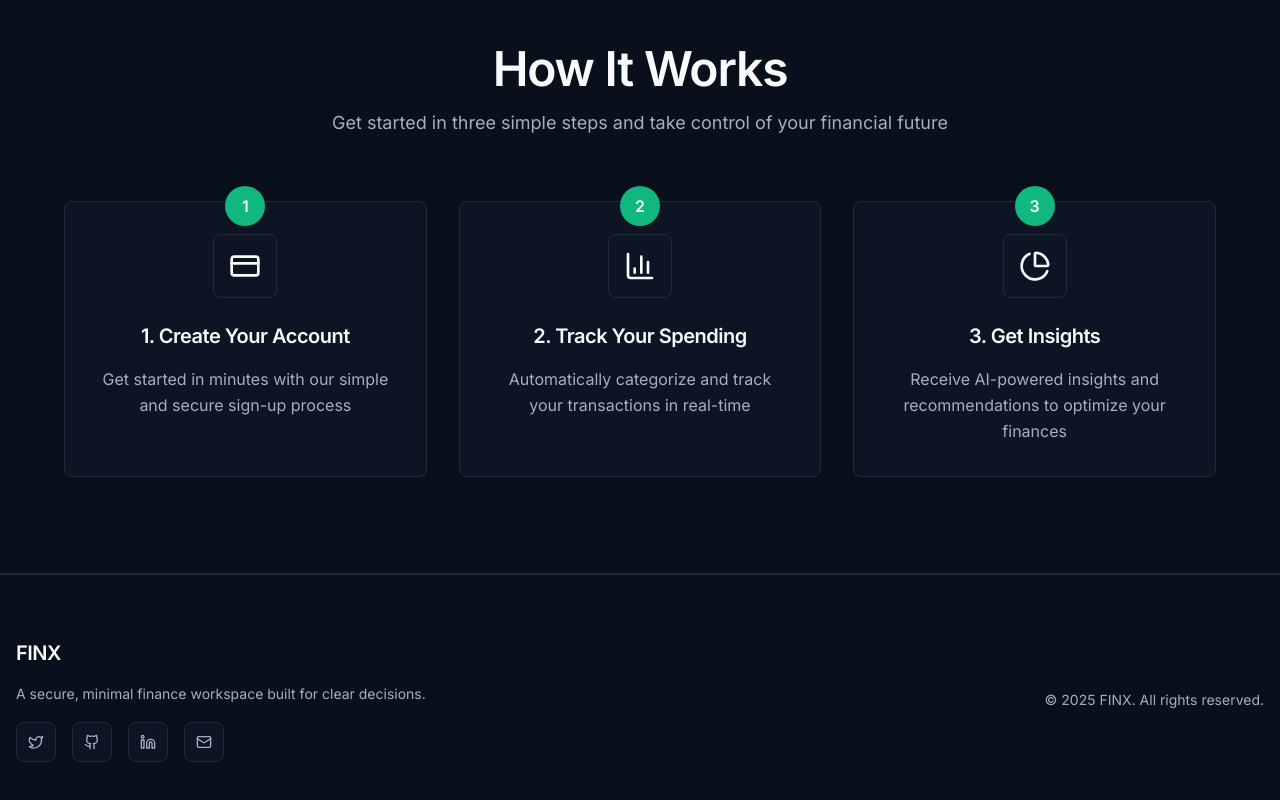
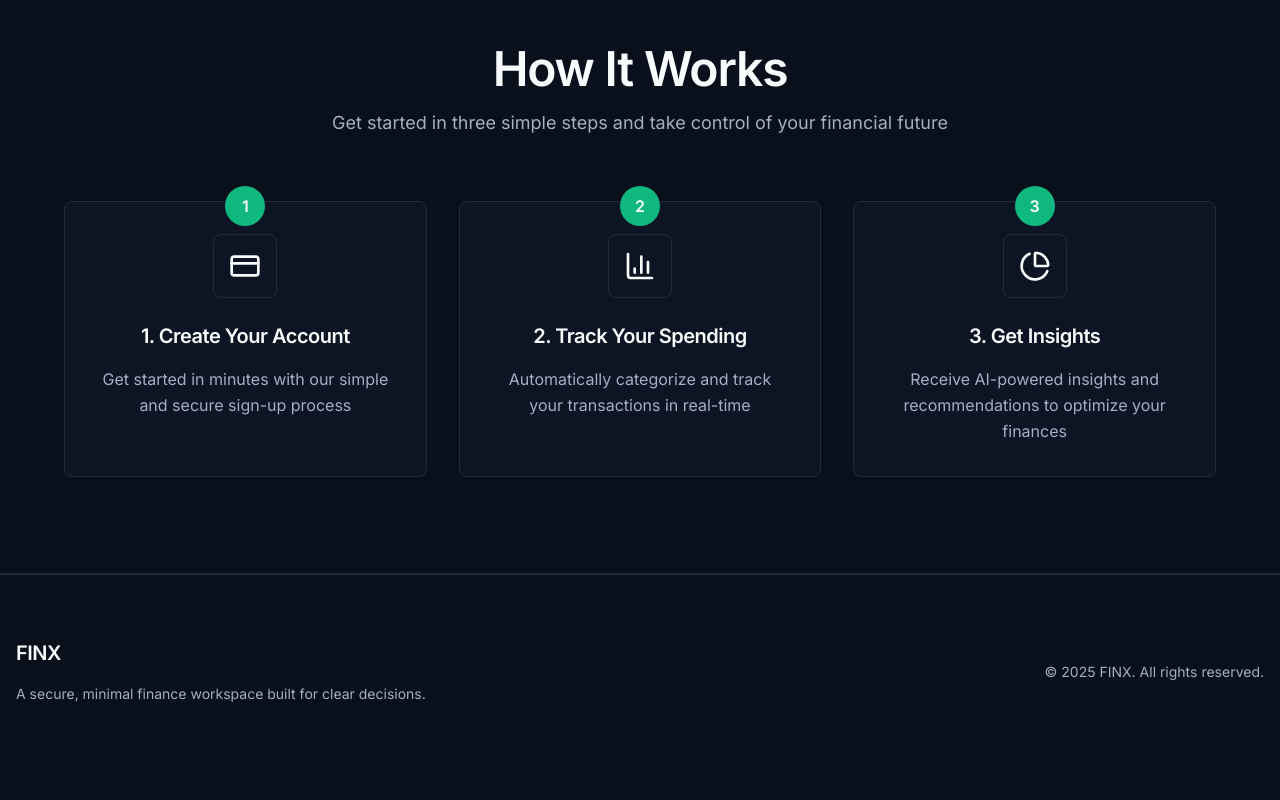
Before and after one commit to sachinrrr/finX, a Next.js app: page / in a window 1280 px wide. Shown: the part 1287-2087 px from the top of the page. After the commit the page ends 2057 px from the top, so only its background shows below. Built offline with nearby package versions, Linux system fonts and the light colour scheme; no server answers.

Commit message:
Final Deployment

```diff
--- a/components/footer.jsx
+++ b/components/footer.jsx
@@ -1,5 +1,4 @@
 import Link from "next/link";
-import { Github, Twitter, Linkedin, Mail } from "lucide-react";
 
 const Footer = () => {
   const currentYear = new Date().getFullYear();
@@ -15,36 +14,6 @@ const Footer = () => {
             <p className="text-muted-foreground text-sm leading-relaxed max-w-md">
               A secure, minimal finance workspace built for clear decisions.
             </p>
-            <div className="flex gap-4">
-              <a
-                href="#"
-                className="w-10 h-10 rounded-lg bg-card border border-border flex items-center justify-center hover:bg-muted transition-colors duration-200 group"
-                aria-label="Twitter"
-              >
-                <Twitter className="w-4 h-4 text-muted-foreground group-hover:text-foreground transition-colors" />
-              </a>
-              <a
-                href="#"
-                className="w-10 h-10 rounded-lg bg-card border border-border flex items-center justify-center hover:bg-muted transition-colors duration-200 group"
-                aria-label="GitHub"
-              >
-                <Github className="w-4 h-4 text-muted-foreground group-hover:text-foreground transition-colors" />
-              </a>
-              <a
-                href="#"
-                className="w-10 h-10 rounded-lg bg-card border border-border flex items-center justify-center hover:bg-muted transition-colors duration-200 group"
-                aria-label="LinkedIn"
-              >
-                <Linkedin className="w-4 h-4 text-muted-foreground group-hover:text-foreground transition-colors" />
-              </a>
-              <a
-                href="#"
-                className="w-10 h-10 rounded-lg bg-card border border-border flex items-center justify-center hover:bg-muted transition-colors duration-200 group"
-                aria-label="Email"
-              >
-                <Mail className="w-4 h-4 text-muted-foreground group-hover:text-foreground transition-colors" />
-              </a>
-            </div>
           </div>
 
           <p className="text-muted-foreground text-sm md:text-right">
```
